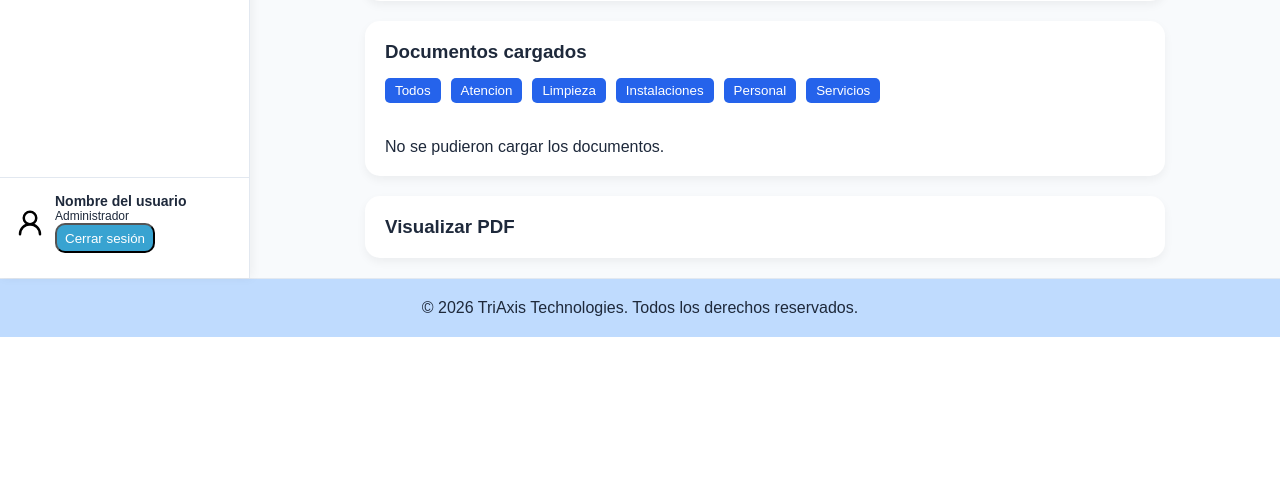
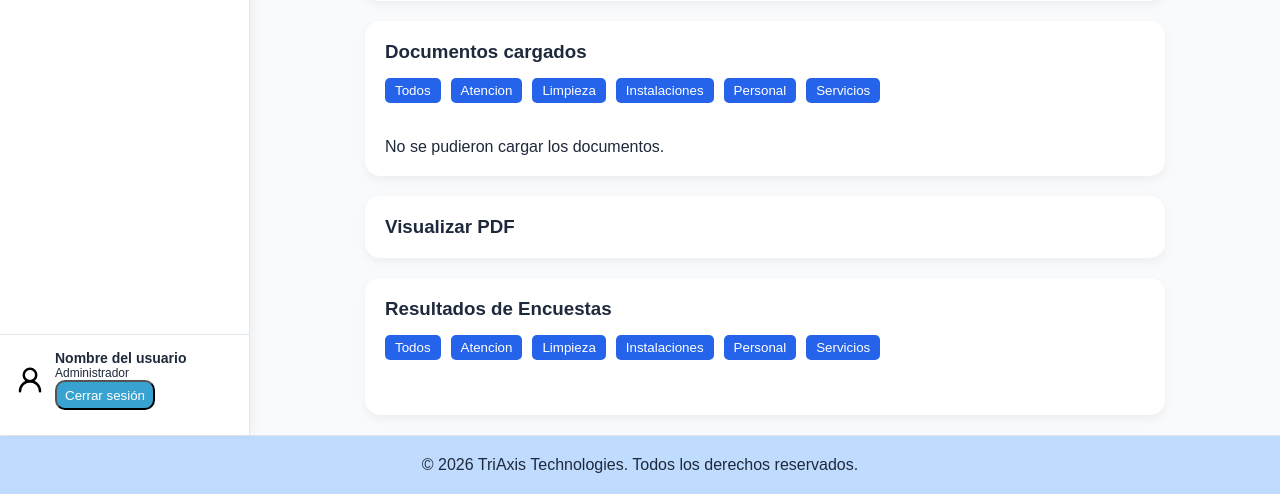
Before and after one commit to SantiMarichal/TriAxisTechnologies-Proyecto2026, a PHP site: page /html/PanelAdministrativoRestringido.html in a window 1280 px wide. Shown: the part 763-1257 px from the top of the page. Before the commit the page ends 1100 px from the top, so only its background shows below. Run offline with PHP 8.4, Linux system fonts and the light colour scheme.

Commit message:
fix: Arreglo en la vision de los Administrativos

```diff
--- a/SIGSM/Frontend/html/PanelAdministrativoRestringido.html
+++ b/SIGSM/Frontend/html/PanelAdministrativoRestringido.html
@@ -96,6 +96,9 @@
                             <span class="rojo">
                                 Eliminar
                             </span>
+                            <span class="modificar">
+                                Modificar
+                            </span>
                         </div>
                     </div>
                 </div>
@@ -104,6 +107,55 @@
             <div class="documentos">
                 <h3>Visualizar PDF</h3>
                 <iframe id="visorPDF" width="100%" height="600" hidden class="iframe"></iframe>
+            </div>
+
+            <div class="documentos">
+                <h3>Resultados de Encuestas</h3>
+                <div id="filtrosEncuestas" class="filtros">
+                    <button class="btn-filtro-encuesta" data-categoria="todos">Todos</button>
+                    <button class="btn-filtro-encuesta" data-categoria="1">Atencion</button>
+                    <button class="btn-filtro-encuesta" data-categoria="2">Limpieza</button>
+                    <button class="btn-filtro-encuesta" data-categoria="3">Instalaciones</button>
+                    <button class="btn-filtro-encuesta" data-categoria="4">Personal</button>
+                    <button class="btn-filtro-encuesta" data-categoria="5">Servicios</button>
+                </div>
+                <div id="contenedorResultados" class="resultados-container">
+                </div>
+            </div>
+
+            <div id="modalEditar" class="modal">
+                <div class="modal-content">
+                    <h3>Modificar Documento</h3>
+                    <form id="formEditarDocumento">
+                        <input type="hidden" id="editIDDocumento">
+
+                        <label>Nombre del documento</label>
+                        <input type="text" id="editTitulo" name="titulo" required>
+
+                        <label>Descripción</label>
+                        <textarea id="editDescripcion" name="descripcion" required></textarea>
+
+                        <label>Categoría</label>
+                        <select id="editCategoria" name="id_categoria" required>
+                            <option value="1">Atencion</option>
+                            <option value="2">Limpieza</option>
+                            <option value="3">Instalaciones</option>
+                            <option value="4">Personal</option>
+                            <option value="5">Servicios</option>
+                        </select>
+
+                        <label>Estado</label>
+                        <input type="text" id="editEstado" name="estado" required>
+
+                        <label>Nuevo PDF (Opcional - dejar vacío para conservar el actual)</label>
+                        <input type="file" name="archivo" id="editArchivo" accept="application/pdf">
+
+                        <div class="guardar-boton">
+                            <button type="submit" class="subir">Guardar cambios</button>
+                            <button type="button" id="btnCerrarModal" class="btn">Cancelar</button>
+                        </div>
+                    </form>
+                </div>
             </div>
         </main>
     </div>
--- a/SIGSM/Frontend/style/style-PanelAdministrativoRestringido.css
+++ b/SIGSM/Frontend/style/style-PanelAdministrativoRestringido.css
@@ -99,6 +99,7 @@ a:visited {
     display: inline-block;
     line-height: 1.2;
 }
+
 .menu-item {
     display: flex;
     align-items: center;
@@ -240,7 +241,8 @@ textarea {
 
 .azul,
 .verde,
-.rojo {
+.rojo,
+.modificar {
     padding: 5px 10px;
     border-radius: 10px;
     font-size: 12px;
@@ -259,6 +261,10 @@ textarea {
     background: #f44336;
 }
 
+.modificar {
+    background: #f59e0b;
+}
+
 .footer {
     background-color: #bfdbfe;
     border-top: 1px solid #e2e8f0;
@@ -267,7 +273,7 @@ textarea {
     color: #1e293b;
 }
 
-.documentos-cargados{
+.documentos-cargados {
     display: flex;
     flex-direction: column;
     gap: 10px;
@@ -289,7 +295,7 @@ textarea {
     transition: background-color 0.2s ease;
 }
 
-.btn{
+.btn {
     padding: 5px 10px;
     border: none;
     border-radius: 5px;
@@ -299,8 +305,89 @@ textarea {
     transition: background-color 0.2s ease;
 }
 
-.iframe{
+.iframe {
     border: none;
     border-radius: 8px;
     margin-top: 15px;
 }
+
+.encuesta-pregunta {
+    font-weight: bold;
+    margin-top: 15px;
+    margin-bottom: 5px;
+    color: #ffffff;
+}
+
+
+.encuesta-opcion {
+    margin-left: 15px;
+    margin-bottom: 4px;
+    color: #cecccc;
+}
+
+.resultados-container {
+    display: flex;
+    flex-direction: column;
+    gap: 10px;
+}
+
+.btn-filtro-encuesta {
+    padding: 5px 10px;
+    border: none;
+    border-radius: 5px;
+    background-color: #2563eb;
+    color: white;
+    cursor: pointer;
+    transition: background-color 0.2s ease;
+}
+
+.modal {
+    display: none;
+    position: fixed;
+    top: 0;
+    left: 0;
+    width: 100%;
+    height: 100%;
+    background: rgba(0, 0, 0, 0.5);
+    justify-content: center;
+    align-items: center;
+    z-index: 1000;
+}
+
+.modal-content {
+    background: white;
+    padding: 30px;
+    border-radius: 8px;
+    width: 400px;
+    max-width: 90%;
+}
+
+#editTitulo,
+#editDescripcion,
+#editCategoria,
+#editEstado,
+#editArchivo {
+    width: 100%;
+    margin-bottom: 10px;
+}
+
+.subir {
+    background: #2563eb;
+    color: white;
+    padding: 10px;
+    border: none;
+    cursor: pointer;
+}
+
+.guardar-boton {
+    display: flex;
+    justify-content: space-between;
+}
+
+#btnCerrarModal {
+    background: #C0392B;
+    color: white;
+    padding: 10px;
+    border: none;
+    cursor: pointer;
+}
```
